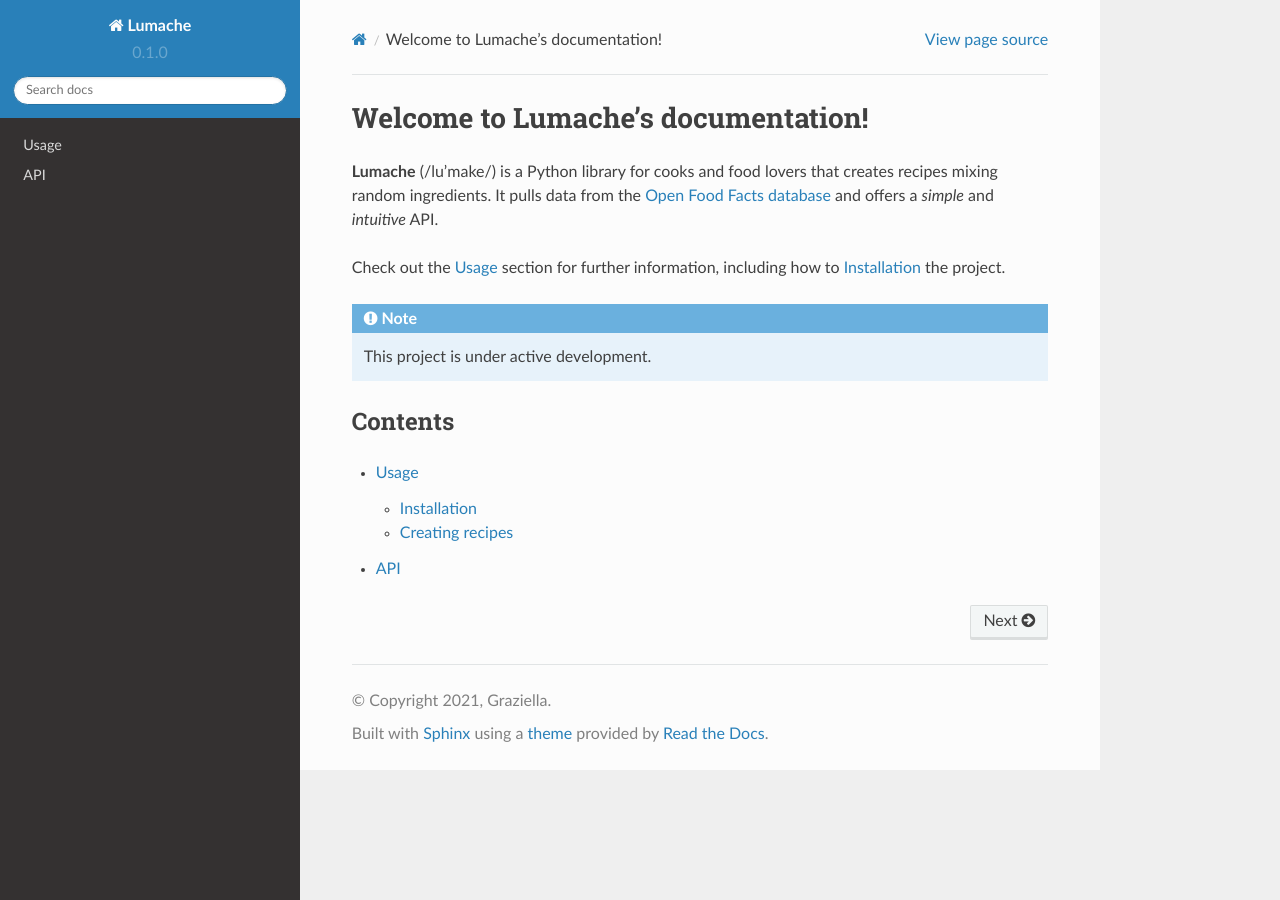
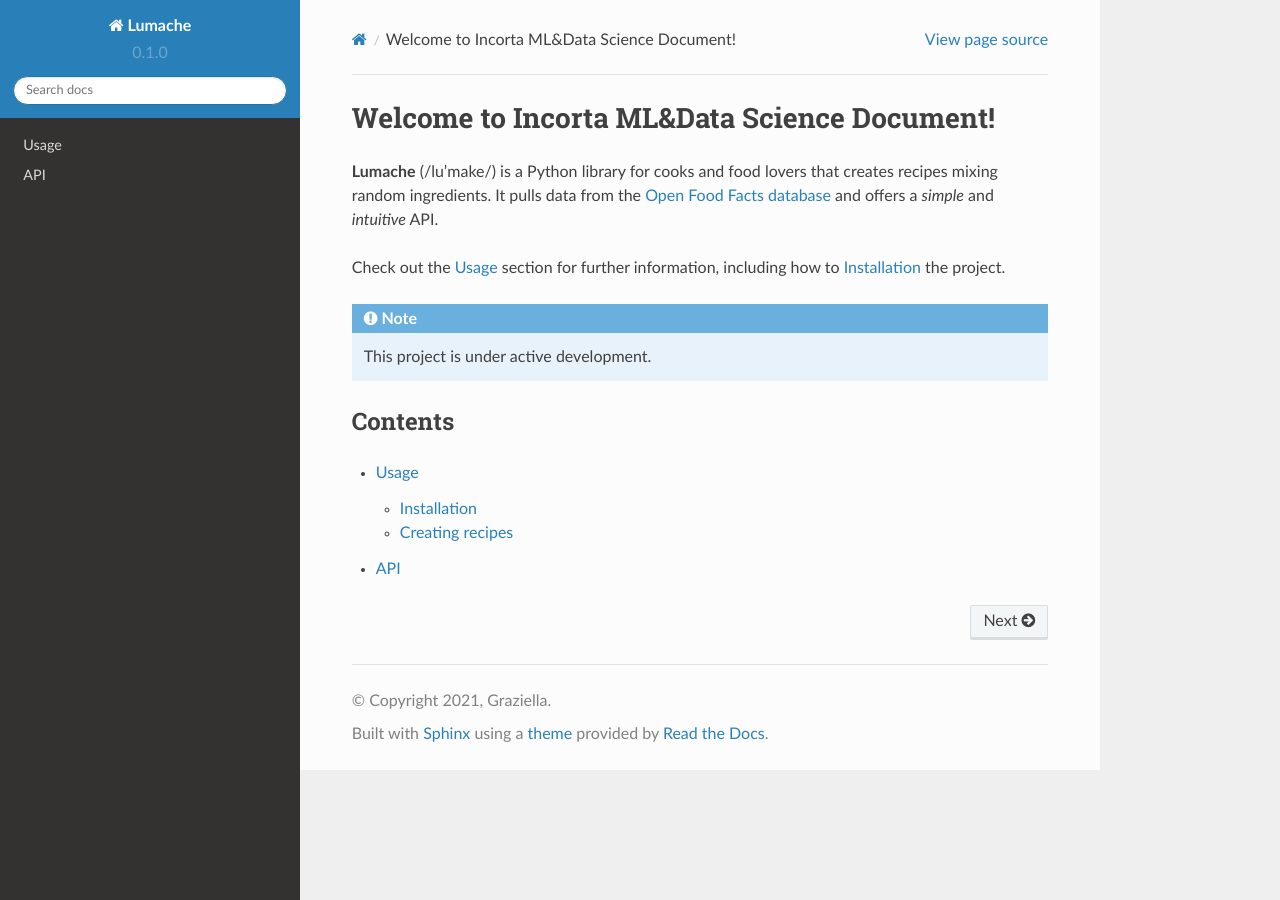
Before and after one commit to suxinincorta/ReadtheDocs, a Sphinx documentation site: the page built from docs/source/index.rst, in a window 1280 px wide. Built offline with Sphinx 7.4.7 and the Read the Docs theme 2.0.0, drawn with Linux system fonts in a browser that asks for light colours.

Commit message:
Update index.rst

```diff
--- a/docs/source/index.rst
+++ b/docs/source/index.rst
@@ -1,4 +1,4 @@
-Welcome to Lumache's documentation!
+Welcome to Incorta ML&Data Science Document!
 ===================================
 
 **Lumache** (/lu'make/) is a Python library for cooks and food lovers
```
